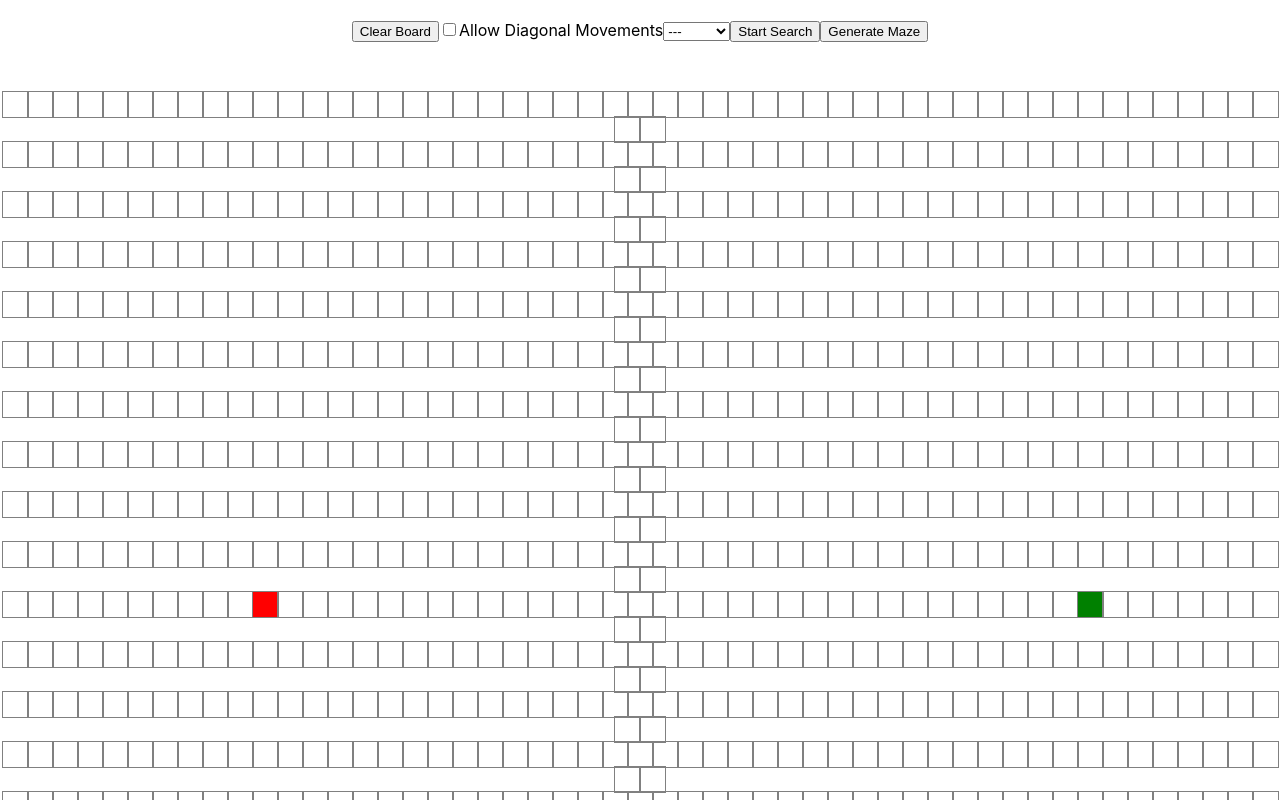
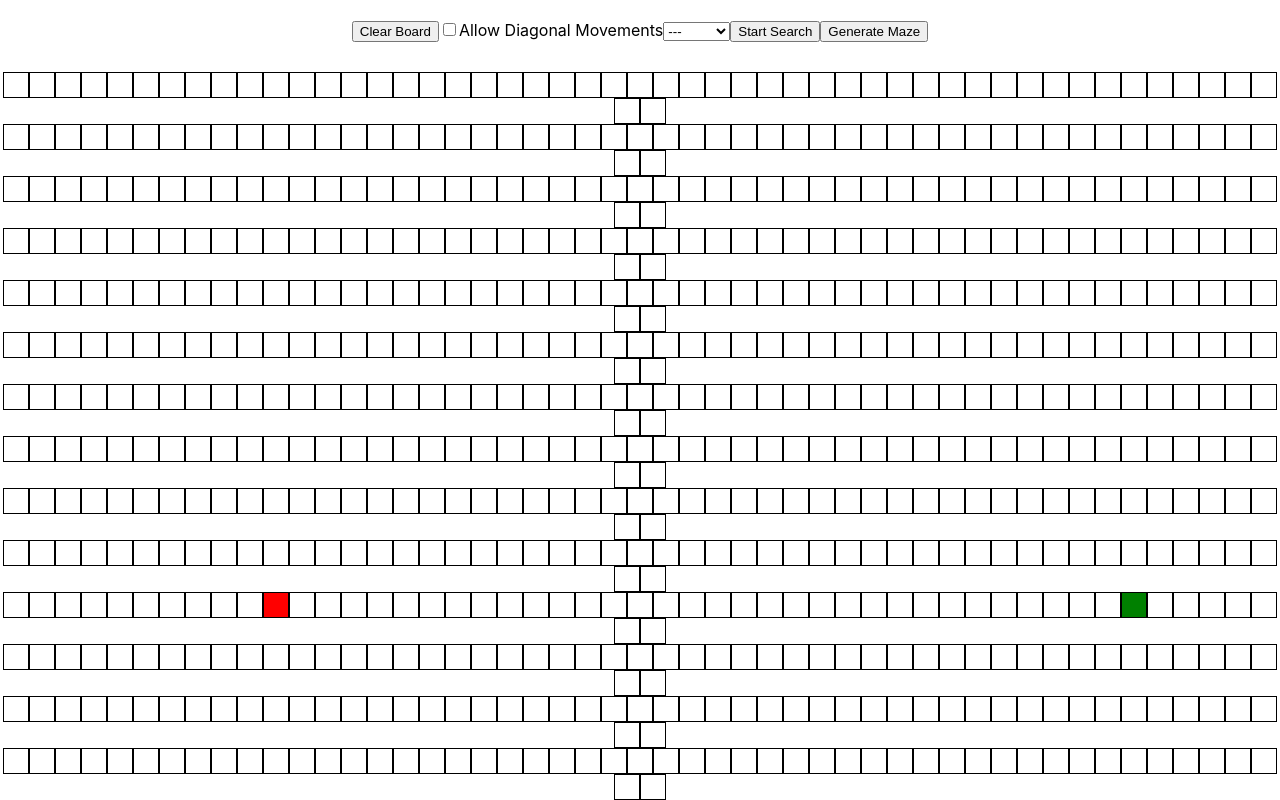
Before and after one commit to BenjaminTu/mazeviz, a React (Create React App) app: page / in a window 1280 px wide. Shown: the top 800 px of the page. Built offline with nearby package versions, Linux system fonts and the light colour scheme.

Commit message:
fix node styling, heap sink down bug, diagonal heuristics

```diff
--- a/src/Viz/Algorithms/PathFinding/aStar.js
+++ b/src/Viz/Algorithms/PathFinding/aStar.js
@@ -1,20 +1,26 @@
-import * as utils from "../utilities";
+import {getNeighbors, PriorityQueue} from "../utilities";
 
 // Pathfinding with A*
-export function aStar(
-  grid,
-  start,
-  goal,
-  diag,
-  // default heuristic function for astar
-  heuristic = (a, b) => Math.abs(a.row - b.row) + Math.abs(a.col - b.col)
-) {
-  // custom node comparator for heap
-  function comparator(a, b) {
-    if (isNaN(a.f - b.f)) {
-      return 0;
+export function aStar(grid, start, goal, diag, heuristic) {
+
+  // if heuristic function is not provided
+  if (heuristic === undefined) {
+    if (diag) {
+      // octile distance for diagonal movements
+      heuristic = function (a, b) {
+        let dx = Math.abs(a.row - b.row);
+        let dy = Math.abs(a.col - b.col);
+
+        return 1 * (dx + dy) + (Math.SQRT2 - 2 * 1) * Math.min(dx, dy);
+      };
     } else {
-      return a.f - b.f;
+      // manhattan distance for non-diagonal movements
+      heuristic = function (a, b) {
+        let dx = Math.abs(a.row - b.row);
+        let dy = Math.abs(a.col - b.col);
+
+        return dx + dy;
+      };
     }
   }
 
@@ -23,7 +29,11 @@ export function aStar(
     return "".concat(node.row, " ", node.col);
   }
 
-  var open = new utils.PriorityQueue(comparator);
+  console.log(heuristic);
+
+  var open = new PriorityQueue((a, b) => {
+    return a.f - b.f;
+  });
   var visitedInOrder = [];
 
   // (K, V) => (node, path to node from start)
@@ -45,7 +55,7 @@ export function aStar(
       return [dict[key(node)], visitedInOrder];
     }
 
-    let neighbors = utils.getNeighbors(grid, node, diag);
+    let neighbors = getNeighbors(grid, node, diag);
     for (let i = 0; i < neighbors.length; i++) {
       let neighbor = neighbors[i];
 
@@ -53,8 +63,12 @@ export function aStar(
         continue;
       }
 
-      // 1 for no diagonal, 1.4 for diagonal
-      let newDistance = node.distance + diag? 1 : 1.4;
+      // 1 for no diagonal, SQRT2 for diagonal
+      let travelDistance =
+        neighbor.row - node.row === 0 || neighbor.col - node.col === 0
+          ? 1
+          : Math.SQRT2;
+      let newDistance = node.distance + travelDistance;
 
       // if not processed or should be updated
       if (!neighbor.opened || newDistance < neighbor.distance) {
--- a/src/Viz/Algorithms/PathFinding/bfs.js
+++ b/src/Viz/Algorithms/PathFinding/bfs.js
@@ -1,4 +1,4 @@
-import * as utils from "../utilities";
+import {getNeighbors} from "../utilities";
 
 // Pathfinding with Breadth First Search
 export function bfs(grid, start, goal, diag) {
@@ -21,7 +21,7 @@ export function bfs(grid, start, goal, diag) {
     }
 
     // push to queue for every not-yet-visited neighbor
-    let neighbors = utils.getNeighbors(grid, node, diag);
+    let neighbors = getNeighbors(grid, node, diag);
     for (let i = 0; i < neighbors.length; i++) {
       let neighbor = neighbors[i];
       if (!neighbor.visited) {
--- a/src/Viz/Algorithms/PathFinding/dfs.js
+++ b/src/Viz/Algorithms/PathFinding/dfs.js
@@ -1,4 +1,4 @@
-import * as utils from "../utilities";
+import {getNeighbors} from "../utilities";
 
 // Pathfinding with Depth First Search
 export function dfs(grid, start, goal, diag) {
@@ -21,7 +21,7 @@ export function dfs(grid, start, goal, diag) {
     }
 
     // push to stack for every not-yet-visited neighbor
-    let neighbors = utils.getNeighbors(grid, node, diag);
+    let neighbors = getNeighbors(grid, node, diag);
     for (let i = 0; i < neighbors.length; i++) {
       let neighbor = neighbors[i];
       if (!neighbor.visited) {
--- a/src/Viz/Algorithms/utilities.js
+++ b/src/Viz/Algorithms/utilities.js
@@ -109,11 +109,7 @@ export class PriorityQueue {
 
   // remove and return the min/max of the heap (return null if empty)
   poll() {
-    if (this.size() === 0) {
-      return null;
-    }
-
-    if (this.size() === 1) {
+    if (this.size() <= 1) {
       return this.heap.pop();
     }
 
@@ -142,29 +138,34 @@ export class PriorityQueue {
       // both children
       let left = 2 * idx + 1;
       let right = 2 * idx + 2;
-      let swap = idx;
+      let smallest = idx;
 
-      // Sink down if parent is greater than children
+      // Sink down with the smallest children
       if (
         left < this.size() &&
         this._comparator(this.heap[idx], this.heap[left]) > 0
       ) {
-        swap = left;
-      } else if (
+        smallest = left;
+      }
+
+      if (
         right < this.size() &&
-        this._comparator(this.heap[idx], this.heap[right]) > 0
+        this._comparator(this.heap[smallest], this.heap[right]) > 0
       ) {
-        swap = right;
-      } else {
+        smallest = right;
+      }
+
+      // if current node is the smallest, done
+      if (smallest === idx) {
         return;
       }
 
       // swap
       let temp = this.heap[idx];
-      this.heap[idx] = this.heap[swap];
-      this.heap[swap] = temp;
+      this.heap[idx] = this.heap[smallest];
+      this.heap[smallest] = temp;
 
-      idx = swap;
+      idx = smallest;
     }
   }
 
--- a/src/Viz/Node/Node.css
+++ b/src/Viz/Node/Node.css
@@ -1,7 +1,7 @@
 .node {
-  width: 25px;
-  height: 25px;
-  outline: 1px solid gray;
+  width: 24px;
+  height: 24px;
+  border: 1px solid black;
   display: inline-block;
 }
 
--- a/src/Viz/Viz.css
+++ b/src/Viz/Viz.css
@@ -1,7 +1,6 @@
 .grid {
-  margin-top: 50px;
-  margin-bottom: 50px;
-  display: grid;
+  margin-top: 30px;
+  margin-bottom: 20px;
   font-size: 0;
 }
 
--- a/src/Viz/Viz.jsx
+++ b/src/Viz/Viz.jsx
@@ -9,7 +9,7 @@ import "./Viz.css";
 // Constants
 
 const INITIAL_ROWS = 27;
-const INITIAL_COLS = 53;
+const INITIAL_COLS = 51;
 
 const INITIAL_START = { r: 10, c: 10 };
 const INITIAL_GOAL = { r: 10, c: 43 };
@@ -242,13 +242,11 @@ export default class Viz extends Component {
     this.setState({ disabled: true });
   }
 
-  // enable all inputs after given time(ms)
-  enableInput(time) {
-    setTimeout(() => {
-      var elements = document.querySelectorAll("button, input");
-      elements.forEach((element) => (element.disabled = false));
-      this.setState({ disabled: false });
-    }, time);
+  // enable all inputs
+  enableInput() {
+    var elements = document.querySelectorAll("button, input");
+    elements.forEach((element) => (element.disabled = false));
+    this.setState({ disabled: false });
   }
 
   // set diagonal movement
@@ -306,7 +304,9 @@ export default class Viz extends Component {
     }
 
     // enable input after animation
-    this.enableInput(animationSpeed * nodesToAnimate.length);
+    setTimeout(() => {
+      this.enableInput();
+    }, animationSpeed * nodesToAnimate.length);
   }
 
   /* Maze Functions */
@@ -363,8 +363,8 @@ export default class Viz extends Component {
       <>
         <div className="panel">
           <button onClick={() => this.clearBoard()}> Clear Board </button>
-          <input type="checkbox" onChange={(e) => this.setDiag(e)}></input>
-          <label>Allow Diagonal Movements</label>
+          <input type="checkbox" id="checkbox" onChange={(e) => this.setDiag(e)}></input>
+          <label htmlFor="checkbox">Allow Diagonal Movements</label>
           <select id="select" onChange={(e) => this.setPathAlgo(e)}>
             {Object.keys(Algo).map((option, index) => (
               <option key={index} value={option}>
```
